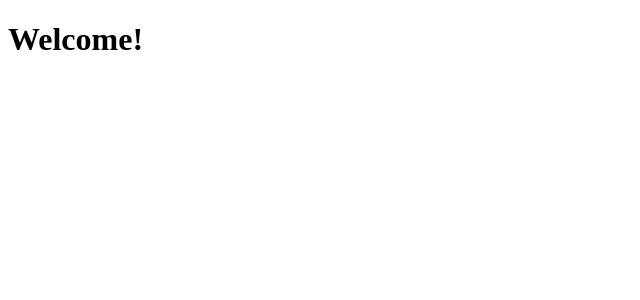
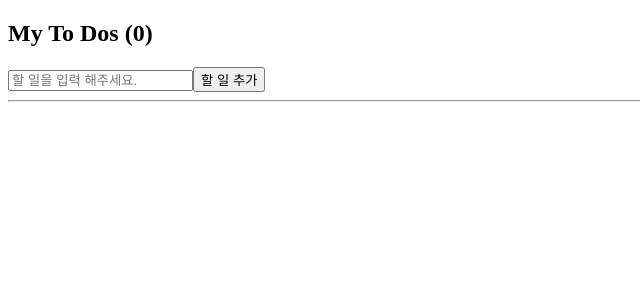
Before and after one commit to skyeome/movie_app_2021, a React (Create React App) app: page / in a window 1280 px wide. Shown: the top 300 px of the page, without its empty margins (0-640 px from the left). Built offline with nearby package versions, Linux system fonts and the light colour scheme.

Commit message:
Easy To Do List App

```diff
--- a/package.json
+++ b/package.json
@@ -6,6 +6,7 @@
     "@testing-library/jest-dom": "^5.16.3",
     "@testing-library/react": "^12.1.4",
     "@testing-library/user-event": "^13.5.0",
+    "prop-types": "^15.8.1",
     "react": "^18.0.0",
     "react-dom": "^18.0.0",
     "react-scripts": "5.0.0",
--- a/src/App.js
+++ b/src/App.js
@@ -1,7 +1,26 @@
+import { useState } from "react";
+
 function App() {
+  const [toDo, setToDo] = useState("");
+  const [toDos, setToDos] = useState([]);
+  const onChange = (event) => setToDo(event.target.value);
+  const onSubmit = (event) => {
+    event.preventDefault();
+    if(toDo === "") return;
+    setToDos((current)=> [toDo,...current] );
+    setToDo("");
+  }
   return (
     <div>
-      <h1>Welcome!</h1>
+      <h2>My To Dos ({toDos.length})</h2>
+      <form onSubmit={onSubmit}>
+        <input onChange={onChange} value={toDo} type="text" placeholder="할 일을 입력 해주세요."/>
+        <button>할 일 추가</button>
+      </form>
+      <hr />
+      <ul>
+        {toDos.map((todo,idx)=><li key={idx}>{todo}</li>)}
+      </ul>
     </div>
   );
 }
--- /dev/null
+++ b/src/App.module.css
@@ -0,0 +1,4 @@
+.title{
+  font-family:-apple-system, BlinkMacSystemFont, 'Segoe UI', Roboto, Oxygen, Ubuntu, Cantarell, 'Open Sans', 'Helvetica Neue', sans-serif;
+  font-size:18px;
+}
```
Also changed, not shown: src/Button.js (added, +12 -0 lines), src/Button.module.css (added, +7 -0 lines), src/index.js (+4 -5 lines), src/styles.css (added).
